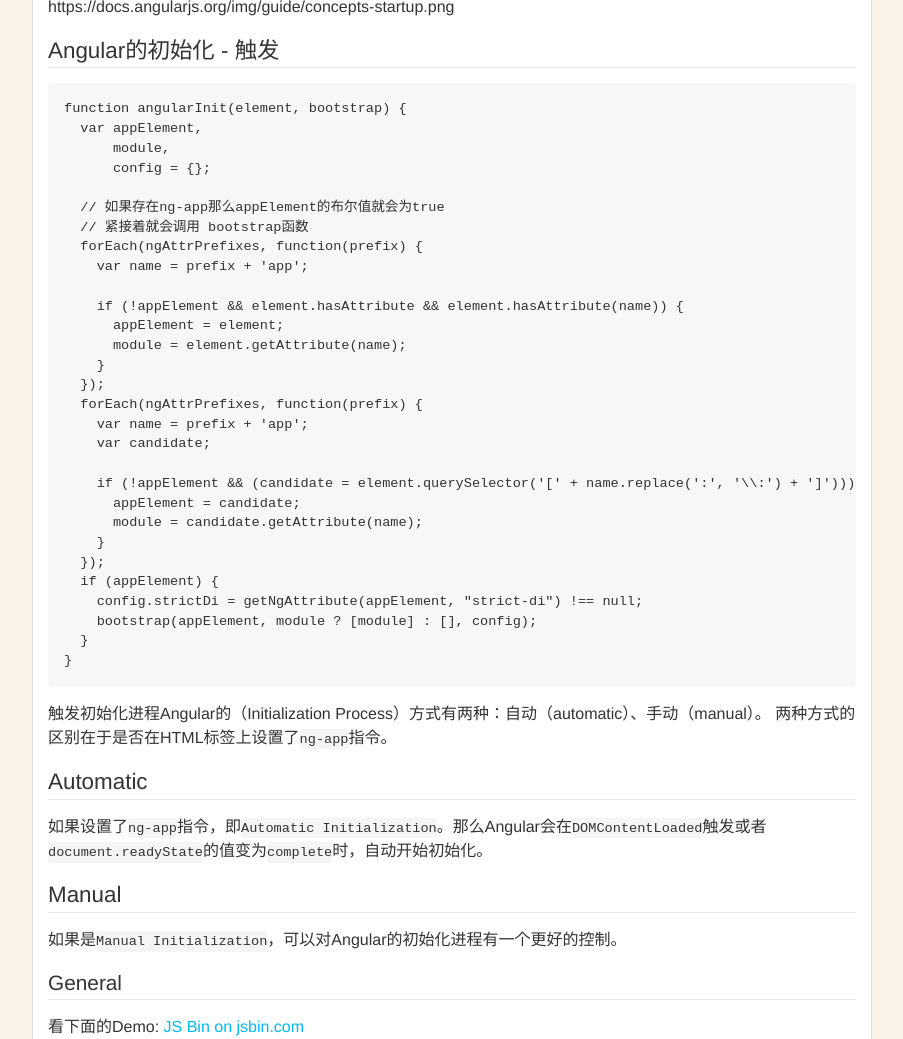
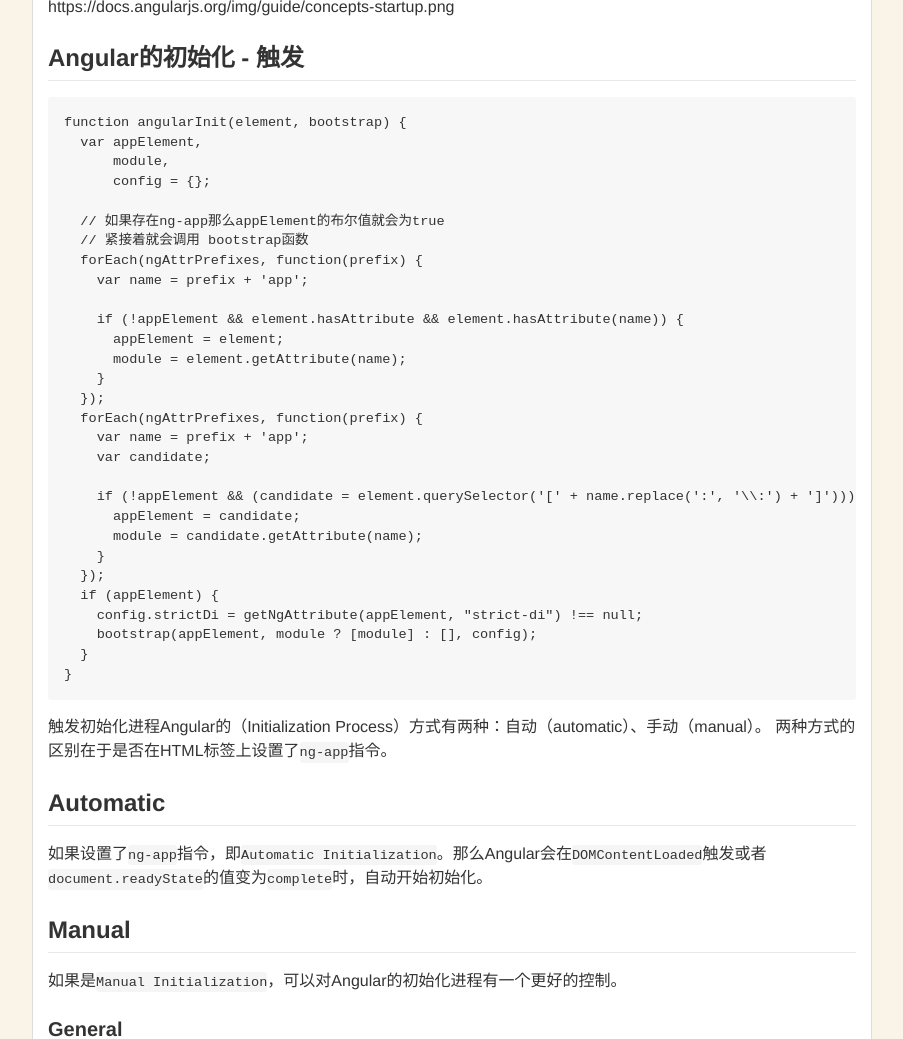
Before and after one commit to yanglh13/zzuieliyaoli.github.io, a Jekyll site: the page built from _posts/2016-4-2-how-angular-initialize-bootstrap.md, in a window 1280 px wide. Shown: the part 603-1642 px from the top of the page, without its empty margins (188-1091 px from the left). Built offline with Jekyll 4.4.1, drawn with Linux system fonts in a browser that asks for light colours; comment, search, counter and statistics services are not loaded; grey boxes are pictures that could not be loaded.

Commit message:
modify headings font-size

```diff
--- a/_sass/_base.scss
+++ b/_sass/_base.scss
@@ -83,8 +83,7 @@ h1, h2, h3, h4, h5, h6 {
 }
 
 article.post-content h2,
-article.post-content h3,
-article.post-content h4 {
+article.post-content h3 {
     border-bottom: 1px solid $grey-color-light;
 }
 
@@ -132,7 +131,7 @@ blockquote {
  */
 
 /*code*/
-code{
+code {
     padding: 0;
     padding-top: 0.2em;
     padding-bottom: 0.2em;
@@ -142,7 +141,7 @@ code{
     border-radius: 3px;
 }
 
-pre{
+pre {
     padding: 16px;
     overflow: auto;
     font-size: 85%;
--- a/_sass/_layout.scss
+++ b/_sass/_layout.scss
@@ -239,13 +239,26 @@
     padding-bottom: $spacing-unit;
     border-bottom: 1px solid #ddd;
     h2 {
-        font-size: 1.4em;
+        font-size: 1.5em;
+        margin-top: 24px;
+        margin-bottom: 16px;
+        font-weight: 600;
+        line-height: 1.25;
+        padding-bottom: 0.3em;
     }
     h3 {
-        font-size: 1.3em;
+        font-size: 1.25em;
+        margin-top: 24px;
+        margin-bottom: 16px;
+        font-weight: 600;
+        line-height: 1.25;
     }
     h4 {
-        font-size: 1.2em;
+        font-size: 1em;
+        margin-top: 24px;
+        margin-bottom: 16px;
+        font-weight: 600;
+        line-height: 1.25;
     }
 }
 
```
